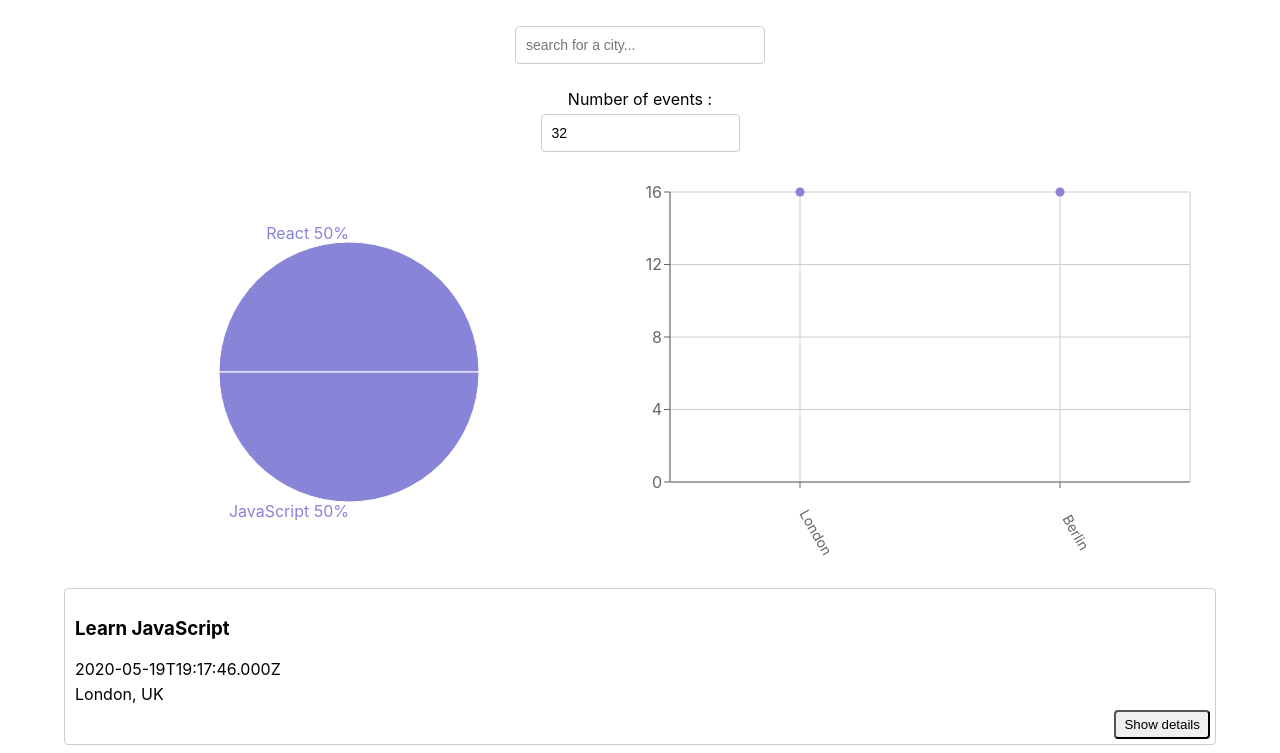
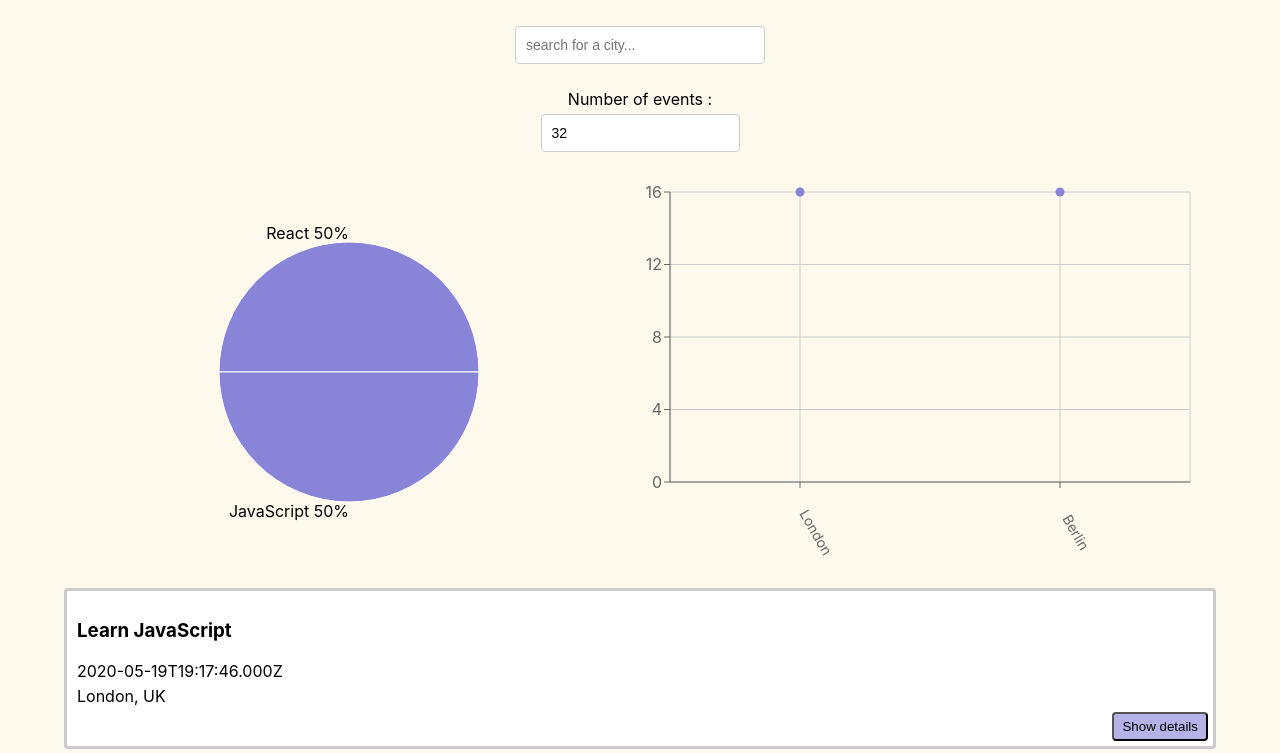
Before and after one commit to tomkdev17/meet_app, a React (Create React App) app: page / in a window 1280 px wide. Shown: the top 753 px of the page. Built offline with nearby package versions, Linux system fonts and the light colour scheme; what atatus-spa would draw is missing.

Commit message:
Styling Updates

```diff
--- a/src/App.css
+++ b/src/App.css
@@ -2,6 +2,7 @@
 .App {
   text-align: center;
   padding: 2% 5%;
+  background-color: #FDFAED;
 }
 
 .App * {
@@ -72,9 +73,10 @@ input[type="number"] {
   padding: 10px 10px 35px;
   margin-bottom: 10px;
   text-align: left;
-  border: 1px solid #ccc;
+  border: 3px solid #ccc;
   border-radius: 4px;
   position: relative;
+  background-color: #FFFFFF;
 }
 
 /* .details-btn */
@@ -86,6 +88,7 @@ input[type="number"] {
   border-radius: 4px;
   outline: none;
   cursor: pointer;
+  background-color: #B4B2E6;
 }
 
 .alerts-container {
--- a/src/components/EventsGenresChart.js
+++ b/src/components/EventsGenresChart.js
@@ -29,7 +29,7 @@ const EventsGenresChart = ({events}) => {
           <text
             x={x}
             y={y}
-            fill="#8884d8"
+            fill="#000000"
             textAnchor={x > cx ? 'start' : 'end'}
             dominantBaseline="central"
           >
```
